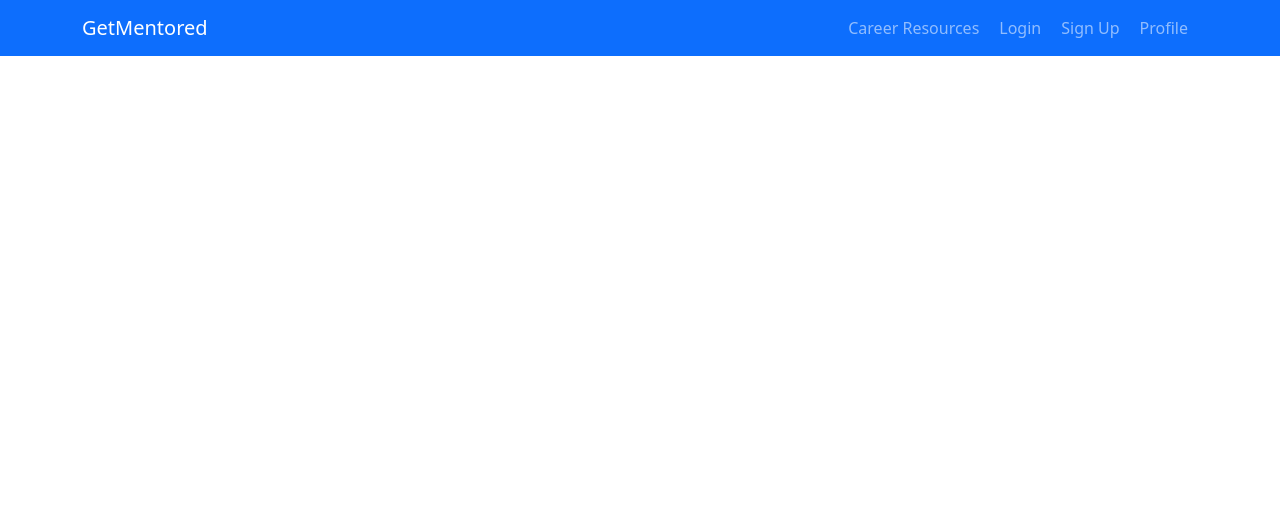
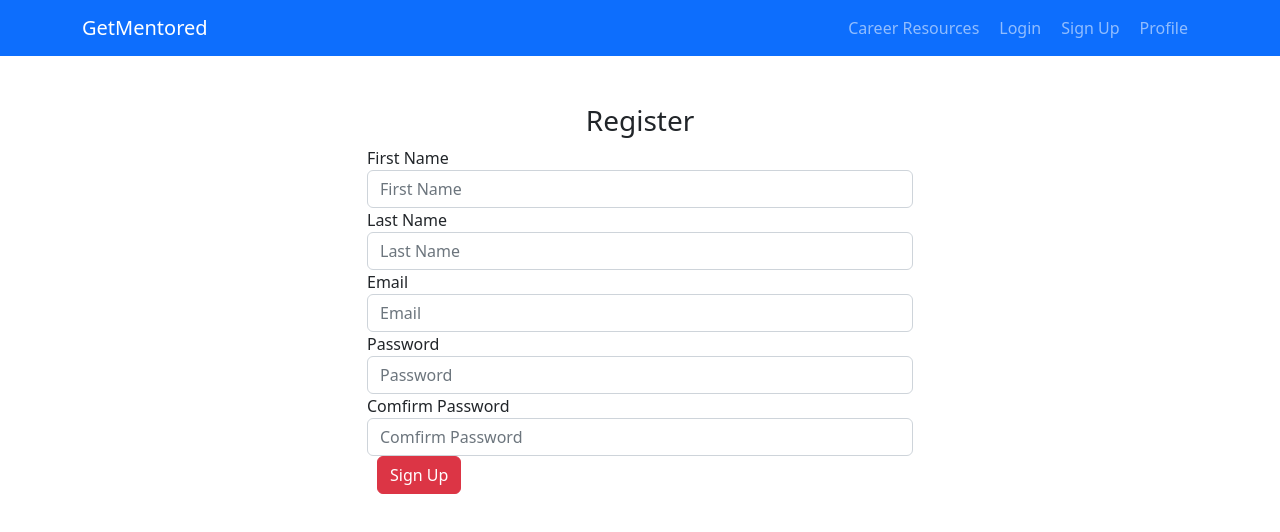
Before and after one commit to Lazurite259/get-mentored, a Vue app: page /mentee-register in a window 1280 px wide. Shown: the top 532 px of the page. Built offline with nearby package versions, Linux system fonts and the light colour scheme.

Commit message:
separate mentor and mentee register

```diff
--- a/src/components/Home.vue
+++ b/src/components/Home.vue
@@ -1,14 +1,19 @@
 <template>
-  <div class="home">
-    <h1 style="text-align: center;">Get Mentored</h1>
-
+  <div class="row justify-content-center">
+    <h1 class="text-center">Get Mentored</h1>
+    <div class="text-center">
+      <router-link to="/mentee-register" tag="button" class="btn btn-outline-primary">Become a Mentee</router-link>
+      <router-link to="/mentor-register" tag="button" class="btn btn-outline-primary">Become a Mentor</router-link>
+    </div>
   </div>
 </template>
 
 <script>
+import router from '@/router';
+
 export default {
-  name: 'Home',
-
+  name: "Home",
+  components: { router }
 }
 </script>
 
@@ -31,4 +36,8 @@ li {
 a {
   color: #42b983;
 }
+
+.btn {
+  margin: 0 10px;
+}
 </style>
--- /dev/null
+++ b/src/components/mentee/Register.vue
@@ -0,0 +1,54 @@
+<template>
+    <div class="row justify-content-center">
+        <div class="col-md-6">
+            <h3 class="text-center">Register</h3>
+            <form @submit.prevent="handleSubmitForm">
+                <div class="form-group">
+                    <label>First Name</Label>
+                    <input type="text" class="form-control" v-model="user.first_name" placeholder="First Name"
+                        required />
+                </div>
+                <div class="
+                form-group">
+                    <label>Last Name</Label>
+                    <input type="text" class="form-control" v-model="user.last_name" placeholder="Last Name" required />
+                </div>
+                <div class="form-group">
+                    <label>Email</Label>
+                    <input type="text" class="form-control" v-model="user.email" placeholder="Email" required />
+                </div>
+                <div class="form-group">
+                    <label>Password</Label>
+                    <input type="password" class="form-control" v-model="user.password" placeholder="Password"
+                        required />
+                </div>
+                <div class="form-group">
+                    <label>Comfirm Password</Label>
+                    <input type="password" class="form-control" v-model="user.password_confirm"
+                        placeholder="Comfirm Password" required />
+                </div>
+                <div class="form-group">
+                    <button class="btn btn-danger btn-block">Sign Up</button>
+                </div>
+            </form>
+        </div>
+    </div>
+</template>
+<script>
+export default {
+    data() {
+        return {
+            user: {
+                first_name: '',
+                last_name: '',
+                email: '',
+                password: '',
+                password_confirm: '',
+            }
+        }
+    },
+    methods: {
+        handleSubmitForm() { }
+    }
+}
+</script>
--- /dev/null
+++ b/src/components/mentor/Register.vue
@@ -0,0 +1,54 @@
+<template>
+    <div class="row justify-content-center">
+        <div class="col-md-6">
+            <h3 class="text-center">Register</h3>
+            <form @submit.prevent="handleSubmitForm">
+                <div class="form-group">
+                    <label>First Name</Label>
+                    <input type="text" class="form-control" v-model="user.first_name" placeholder="First Name"
+                        required />
+                </div>
+                <div class="
+                form-group">
+                    <label>Last Name</Label>
+                    <input type="text" class="form-control" v-model="user.last_name" placeholder="Last Name" required />
+                </div>
+                <div class="form-group">
+                    <label>Email</Label>
+                    <input type="text" class="form-control" v-model="user.email" placeholder="Email" required />
+                </div>
+                <div class="form-group">
+                    <label>Password</Label>
+                    <input type="password" class="form-control" v-model="user.password" placeholder="Password"
+                        required />
+                </div>
+                <div class="form-group">
+                    <label>Comfirm Password</Label>
+                    <input type="password" class="form-control" v-model="user.password_confirm"
+                        placeholder="Comfirm Password" required />
+                </div>
+                <div class="form-group">
+                    <button class="btn btn-danger btn-block">Sign Up</button>
+                </div>
+            </form>
+        </div>
+    </div>
+</template>
+<script>
+export default {
+    data() {
+        return {
+            user: {
+                first_name: '',
+                last_name: '',
+                email: '',
+                password: '',
+                password_confirm: '',
+            }
+        }
+    },
+    methods: {
+        handleSubmitForm() { }
+    }
+}
+</script>
--- a/src/router/index.js
+++ b/src/router/index.js
@@ -13,9 +13,14 @@ const routes = [
         component: () => import('../components/Login')
     },
     {
-        path: '/register',
-        name: 'register',
-        component: () => import('../components/Register')
+        path: '/mentor-register',
+        name: 'mentor-register',
+        component: () => import('../components/mentor/Register')
+    },
+    {
+        path: '/mentee-register',
+        name: 'mentee-register',
+        component: () => import('../components/mentee/Register')
     },
     {
         path: '/career',
```
Also changed, not shown: 1 other file (tests, documents, lock files or other folders).
